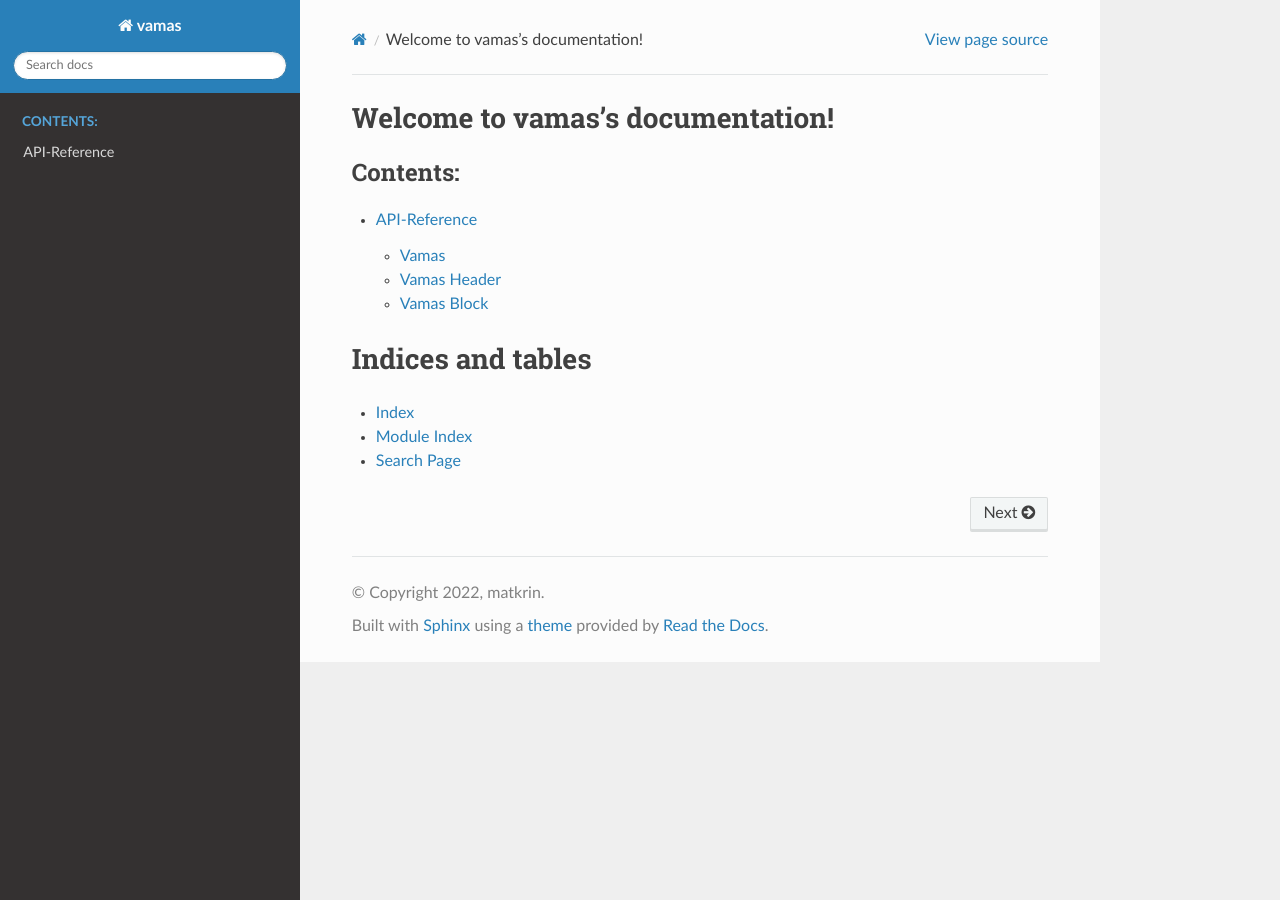
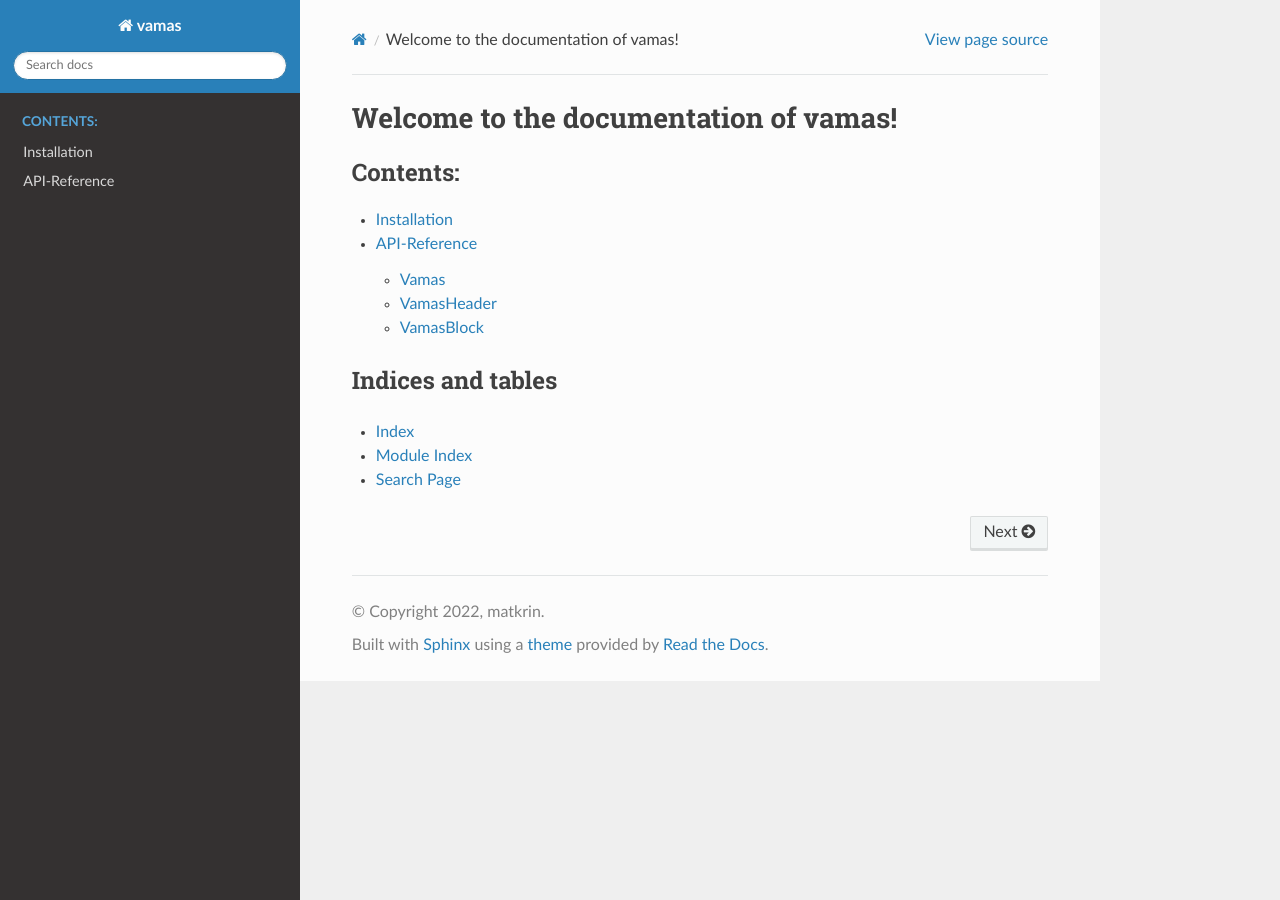
Before and after one commit to matkrin/vamas, a Sphinx documentation site: the page built from docs/source/index.rst, in a window 1280 px wide. Built offline with Sphinx 7.4.7 and the Read the Docs theme 2.0.0, drawn with Linux system fonts in a browser that asks for light colours.

Commit message:
Improved documentation

```diff
--- a/docs/source/index.rst
+++ b/docs/source/index.rst
@@ -3,19 +3,20 @@
    You can adapt this file completely to your liking, but it should at least
    contain the root `toctree` directive.
 
-Welcome to vamas's documentation!
-=================================
+Welcome to the documentation of vamas!
+======================================
 
 .. toctree::
    :maxdepth: 2
    :caption: Contents:
 
+   installation.rst
    api
 
 
 
 Indices and tables
-==================
+------------------
 
 * :ref:`genindex`
 * :ref:`modindex`
--- a/docs/source/vamas.rst
+++ b/docs/source/vamas.rst
@@ -7,4 +7,3 @@ Vamas
    :members:
 
 .. module:: vamas.vamas
-.. autofunction:: read_vamas
--- a/docs/source/vamas_block.rst
+++ b/docs/source/vamas_block.rst
@@ -1,5 +1,5 @@
-Vamas Block
-===========
+VamasBlock
+==========
 
 .. module:: vamas.vamas_block
 
--- a/docs/source/vamas_header.rst
+++ b/docs/source/vamas_header.rst
@@ -1,5 +1,5 @@
-Vamas Header
-============
+VamasHeader
+===========
 
 .. module:: vamas.vamas_header
 
```
Also changed, not shown: docs/source/installation.rst (added, +13 -0 lines).
